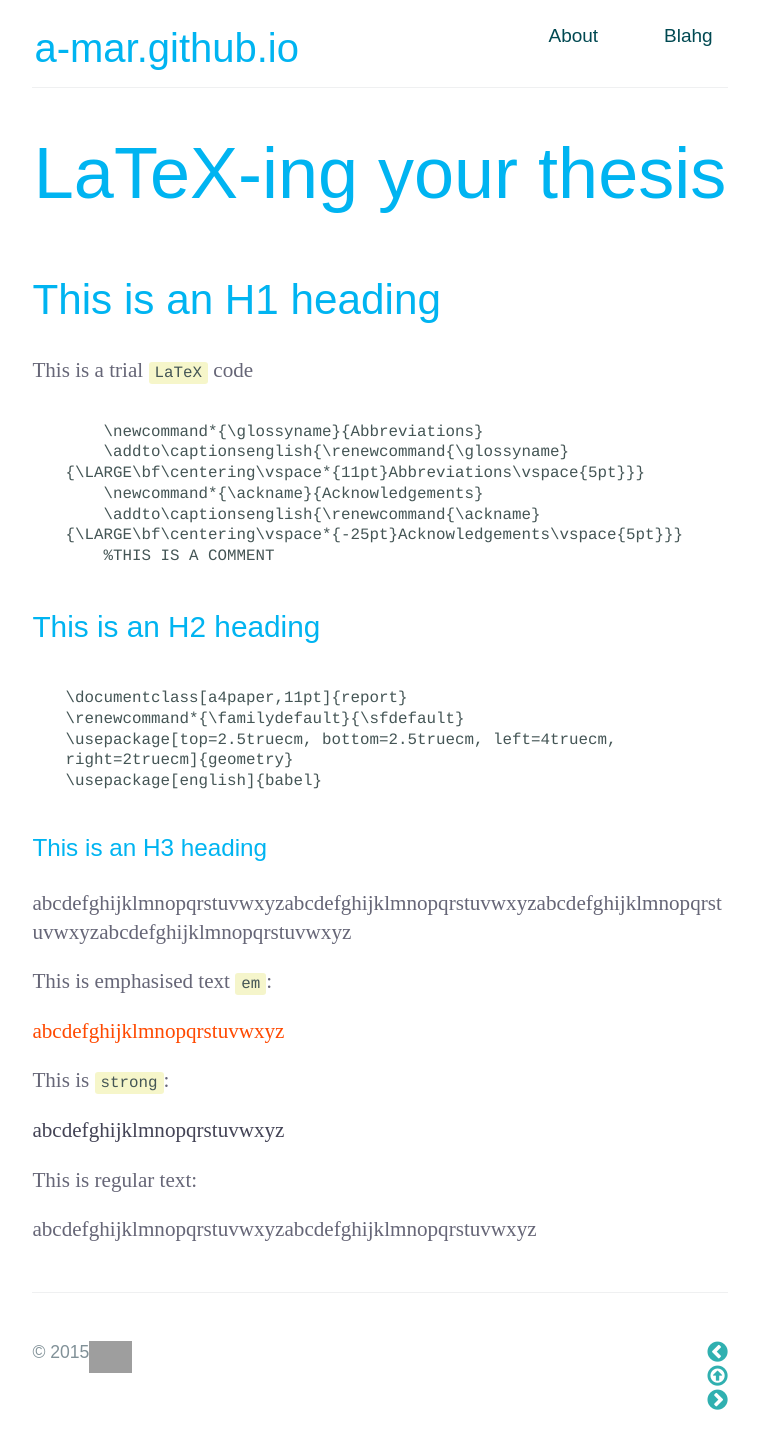
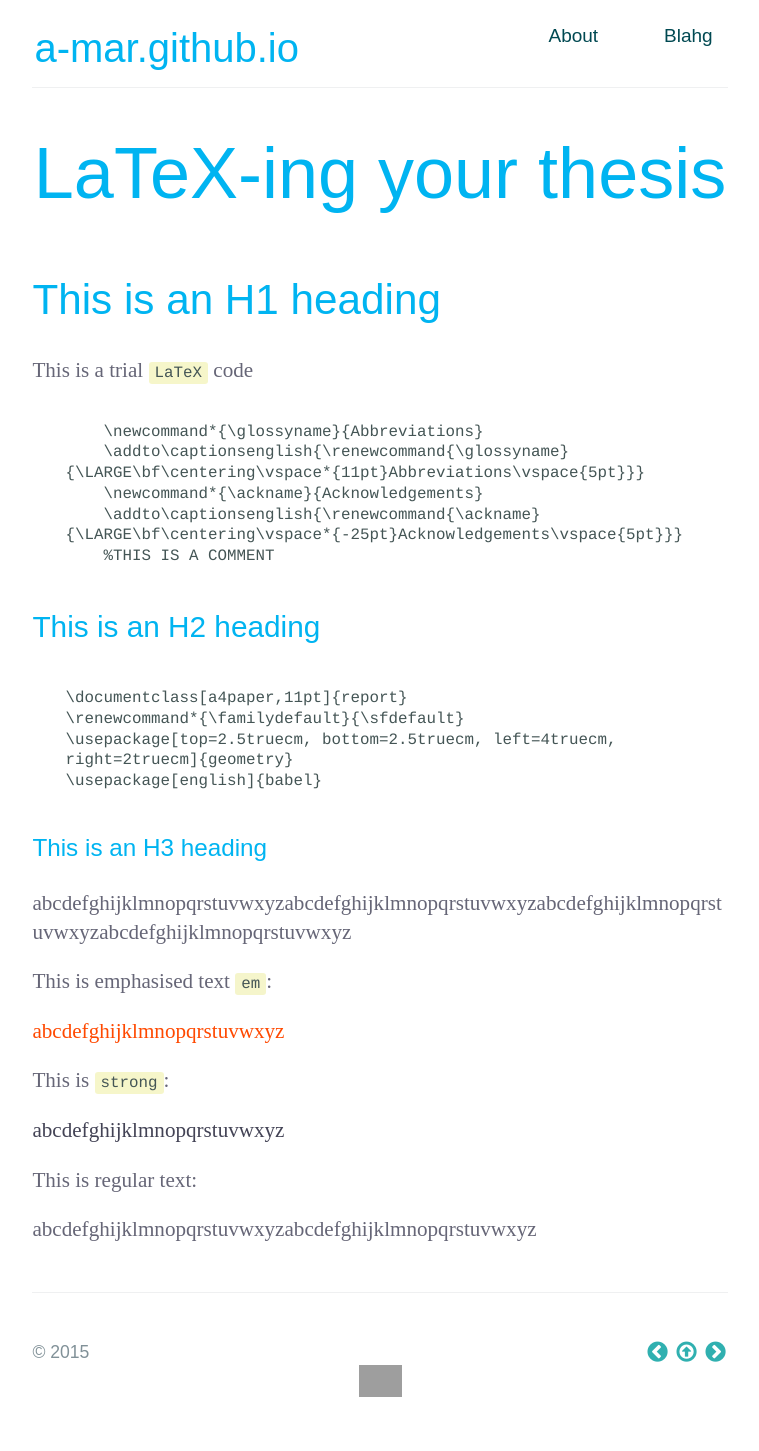
Before and after one commit to a-mar/blahg, a Jekyll site: the page built from index.html, in a window 1280 px wide. Shown: the whole page, without its empty margins (260-1019 px from the left). Built offline with Jekyll 4.4.1, drawn with Linux system fonts in a browser that asks for light colours; nearby versions of some CDN libraries; some web fonts are replaced; Markdown is read by kramdown in place of the engine named in the settings; before the commit the page ends 1412 px from its top, so only the background shows below that; grey boxes are pictures that could not be loaded.

Commit message:
Update main.css

```diff
--- a/stylesheets/main.css
+++ b/stylesheets/main.css
@@ -92,7 +92,7 @@
   text-decoration: none;
   padding:1px 2px;
   border-radius: 9px;
-  background: linear-gradient(to right, rgba(255,0,61,.67) 50%, transparent 0%);
+  background: linear-gradient(to right, rgba(255,0,53,.67) 50%, transparent 0%);
   background-size: 200% 100%;
   background-position:right bottom;
   -webkit-transition: all 0.4s;
@@ -295,7 +295,6 @@
 
 .site-footer a {
   background:transparent;
-  display: table-row;
 }
     .site-footer a:hover {
       color: #004952;
```
